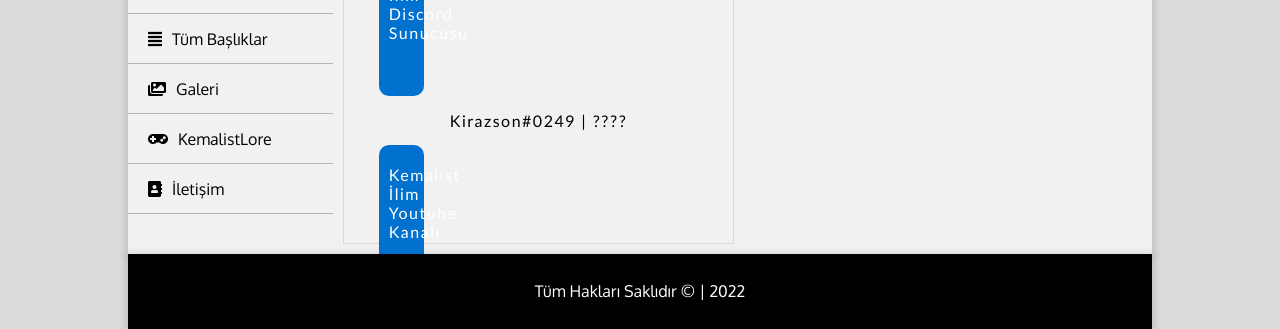
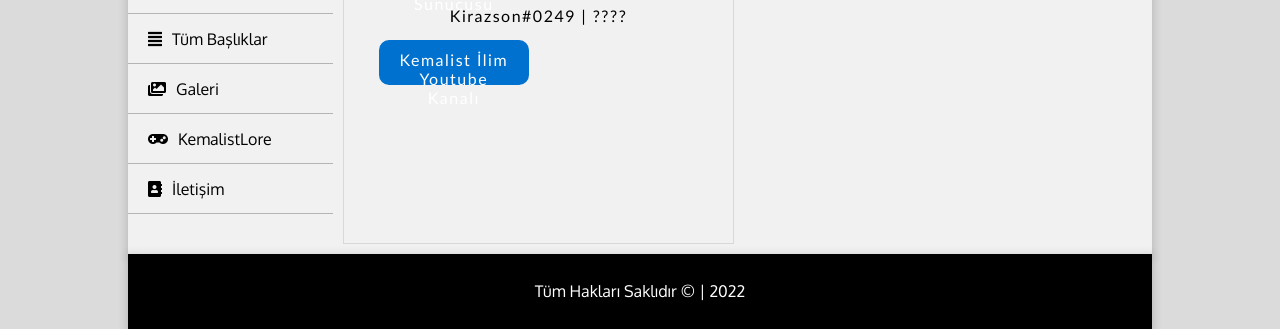
Before and after one commit to kemalistilim/kemalistilim, a plain HTML site: page iletisim.html in a window 1280 px wide. Shown: the part 516-845 px from the top of the page. Drawn offline with Linux system fonts and the light colour scheme.

Commit message:
Butonlar

```diff
--- a/iletisim.html
+++ b/iletisim.html
@@ -55,7 +55,7 @@
                             <h2>Discord</h2>
 
                             <span class="span1">
-                                <a href="https://discord.gg/A2yAS4zv7p  " class="Devambtn">Kemalist İlim Discord Sunucusu</a>
+                                <a href="https://discord.gg/A2yAS4zv7p  " class="btnDevam">Kemalist İlim Discord Sunucusu</a>
                             </span>
 
                             <span class="span1">
@@ -63,7 +63,7 @@
                             </span>
 
                             <span class="span1">
-                                <a href="https://youtube.com/squarerians" class="Devambtn">Kemalist İlim Youtube Kanalı</a>
+                                <a href="https://youtube.com/squarerians" class="btnDevam">Kemalist İlim Youtube Kanalı</a>
                             </span>
 
 
```
